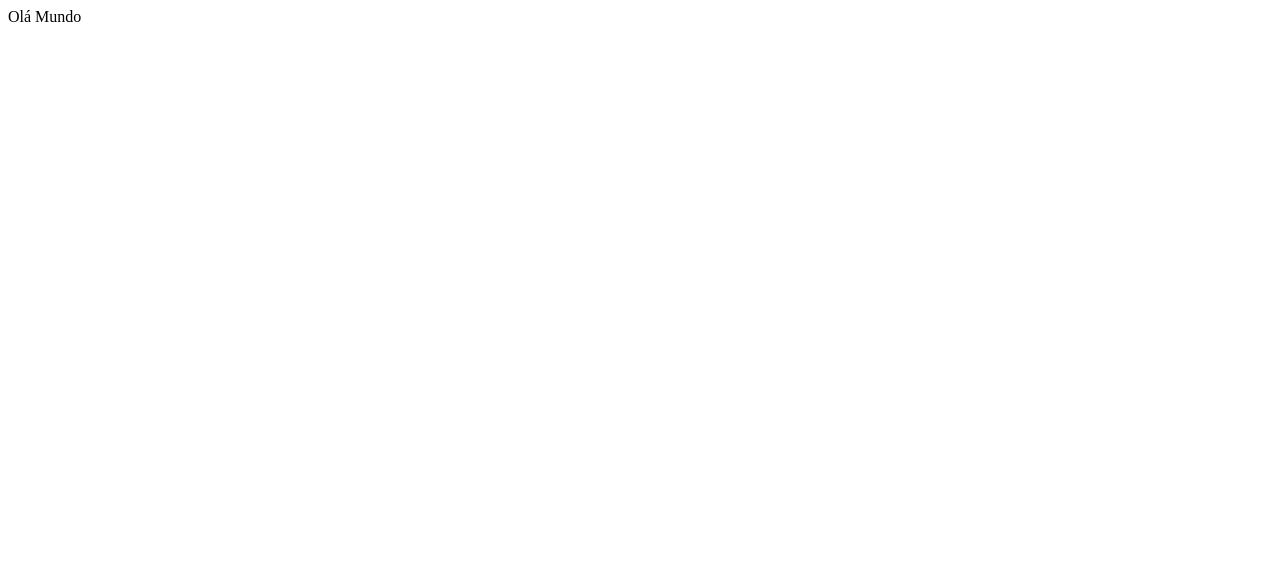
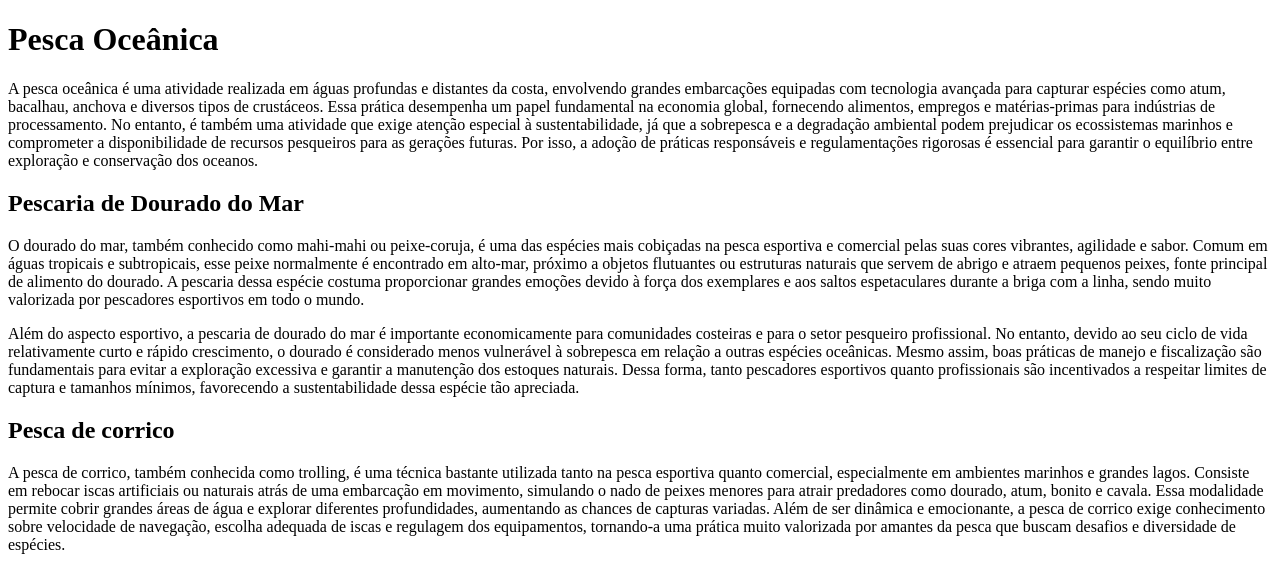
Before and after one commit to marciojmariano/curso-css, a plain HTML site: page index.html in a window 1280 px wide. Drawn offline with Linux system fonts and the light colour scheme.

Commit message:
Incluído conteúdo de pesca

```diff
--- a/index.html
+++ b/index.html
@@ -4,6 +4,12 @@
         <title>Pagina Inicial</title>
     </head>
     <body>
-        Olá Mundo
+        <h1>Pesca Oceânica</h1>
+        <p>A pesca oceânica é uma atividade realizada em águas profundas e distantes da costa, envolvendo grandes embarcações equipadas com tecnologia avançada para capturar espécies como atum, bacalhau, anchova e diversos tipos de crustáceos. Essa prática desempenha um papel fundamental na economia global, fornecendo alimentos, empregos e matérias-primas para indústrias de processamento. No entanto, é também uma atividade que exige atenção especial à sustentabilidade, já que a sobrepesca e a degradação ambiental podem prejudicar os ecossistemas marinhos e comprometer a disponibilidade de recursos pesqueiros para as gerações futuras. Por isso, a adoção de práticas responsáveis e regulamentações rigorosas é essencial para garantir o equilíbrio entre exploração e conservação dos oceanos.</p>
+        <h2>Pescaria de Dourado do Mar</h2>
+        <p>O dourado do mar, também conhecido como mahi-mahi ou peixe-coruja, é uma das espécies mais cobiçadas na pesca esportiva e comercial pelas suas cores vibrantes, agilidade e sabor. Comum em águas tropicais e subtropicais, esse peixe normalmente é encontrado em alto-mar, próximo a objetos flutuantes ou estruturas naturais que servem de abrigo e atraem pequenos peixes, fonte principal de alimento do dourado. A pescaria dessa espécie costuma proporcionar grandes emoções devido à força dos exemplares e aos saltos espetaculares durante a briga com a linha, sendo muito valorizada por pescadores esportivos em todo o mundo.</p>
+        <p>Além do aspecto esportivo, a pescaria de dourado do mar é importante economicamente para comunidades costeiras e para o setor pesqueiro profissional. No entanto, devido ao seu ciclo de vida relativamente curto e rápido crescimento, o dourado é considerado menos vulnerável à sobrepesca em relação a outras espécies oceânicas. Mesmo assim, boas práticas de manejo e fiscalização são fundamentais para evitar a exploração excessiva e garantir a manutenção dos estoques naturais. Dessa forma, tanto pescadores esportivos quanto profissionais são incentivados a respeitar limites de captura e tamanhos mínimos, favorecendo a sustentabilidade dessa espécie tão apreciada.</p>
+        <h2>Pesca de corrico</h2>
+        <p>A pesca de corrico, também conhecida como trolling, é uma técnica bastante utilizada tanto na pesca esportiva quanto comercial, especialmente em ambientes marinhos e grandes lagos. Consiste em rebocar iscas artificiais ou naturais atrás de uma embarcação em movimento, simulando o nado de peixes menores para atrair predadores como dourado, atum, bonito e cavala. Essa modalidade permite cobrir grandes áreas de água e explorar diferentes profundidades, aumentando as chances de capturas variadas. Além de ser dinâmica e emocionante, a pesca de corrico exige conhecimento sobre velocidade de navegação, escolha adequada de iscas e regulagem dos equipamentos, tornando-a uma prática muito valorizada por amantes da pesca que buscam desafios e diversidade de espécies.</p>
     </body>
 </html>
```
